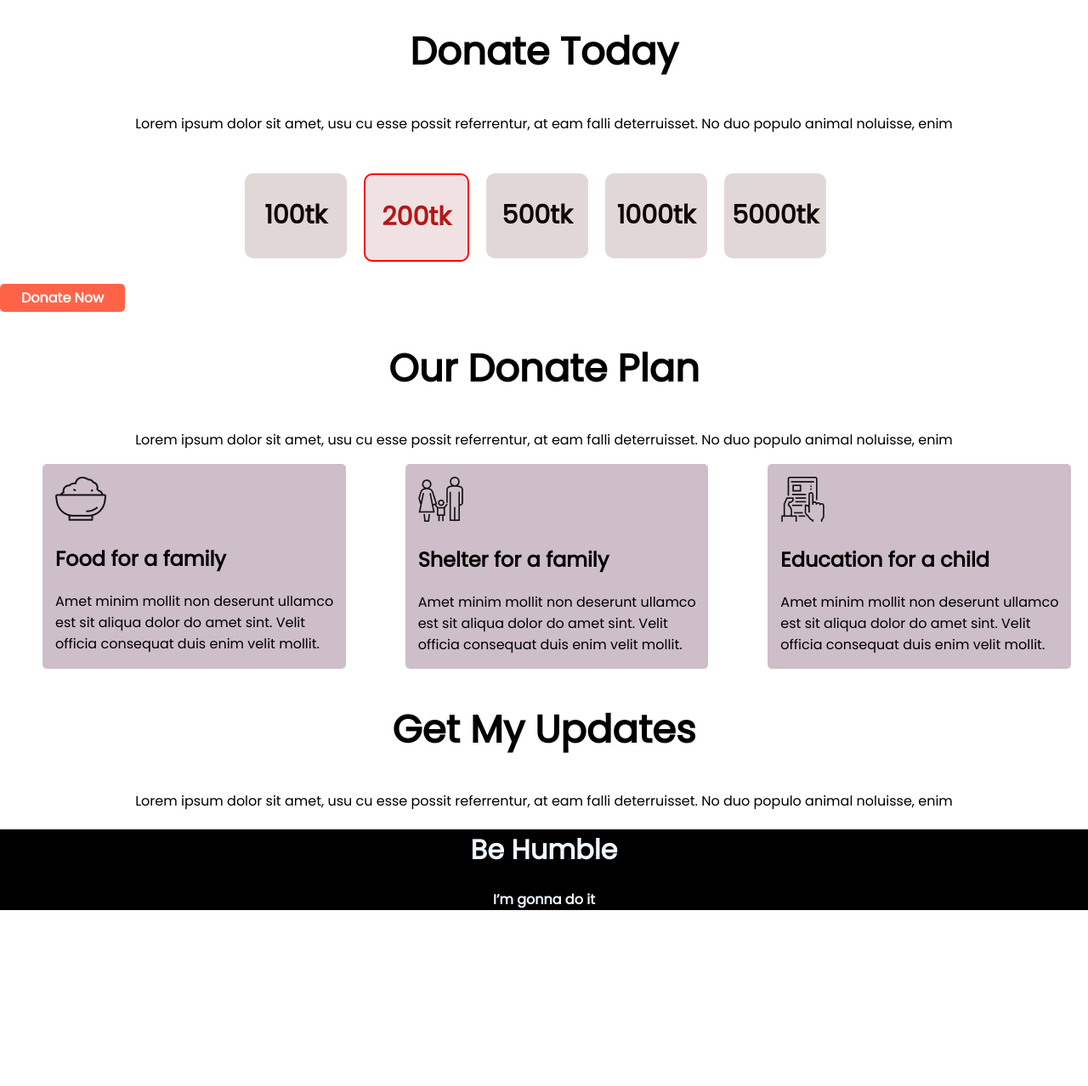
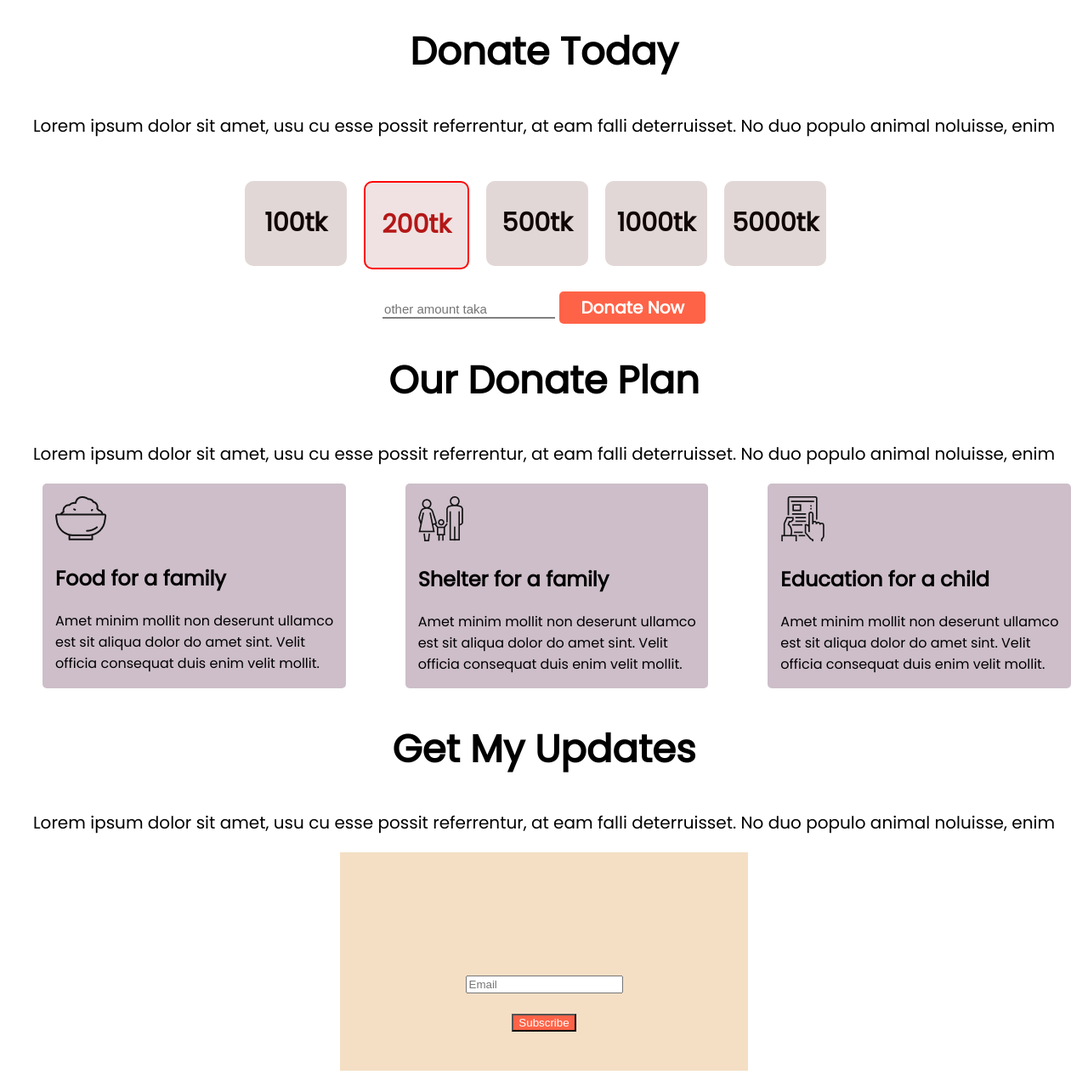
Before and after one commit to Abdussalam4/assignment-1, a plain HTML site: page index.html in a window 1280 px wide. Shown: the part 760-2038 px from the top of the page at 85% size. Before the commit the page ends 1852 px from the top, so only its background shows below. Drawn offline with Linux system fonts and the light colour scheme.

Commit message:
initail commit

```diff
--- a/index.html
+++ b/index.html
@@ -37,8 +37,12 @@
             <h3 class="amount">1000tk</h3>
             <h3 class="amount">5000tk</h3>
         </div>
+        <div class="other-amount">
+            <input class="another-option" placeholder="other amount taka" type="">
+            <a class="Donation-Button" target="_blank" href=" ">Donate Now</a>
+        </div>
 
-        <a class="Donation-Button" target="_blank" href=" ">Donate Now</a>
+
     </section>
     <section>
         <div class="donating">
@@ -81,7 +85,12 @@
             <h1>Get My Updates</h1>
             <p class="details-info">Lorem ipsum dolor sit amet, usu cu esse possit referrentur, at eam falli
                 deterruisset. No duo populo animal noluisse, enim</p>
+            <div class="contact">
+                <input placeholder="Email" type="">
+                <button class="press-button">Subscribe</button>
+            </div>
         </div>
+
 
     </section>
 
--- a/style.css
+++ b/style.css
@@ -94,6 +94,33 @@ body {
 }
 
 .details-info {
-    font-size: medium;
-    font-weight: 200;
+    font-size: 20px;
+    font-weight: 300;
+
 }
+
+.contact {
+    text-align: center;
+    margin-left: 400px;
+    margin-right: 400px;
+    margin-top: 10px;
+    height: 1px;
+    padding: 10%;
+    background-color: rgb(244, 223, 197);
+}
+
+.press-button {
+    background-color: tomato;
+    color: white;
+}
+
+.another-option {
+    border: none;
+    border-bottom: 2px solid grey;
+    font-size: 15px;
+}
+
+.other-amount {
+    text-align: center;
+    font-size: 20px;
+}
```
